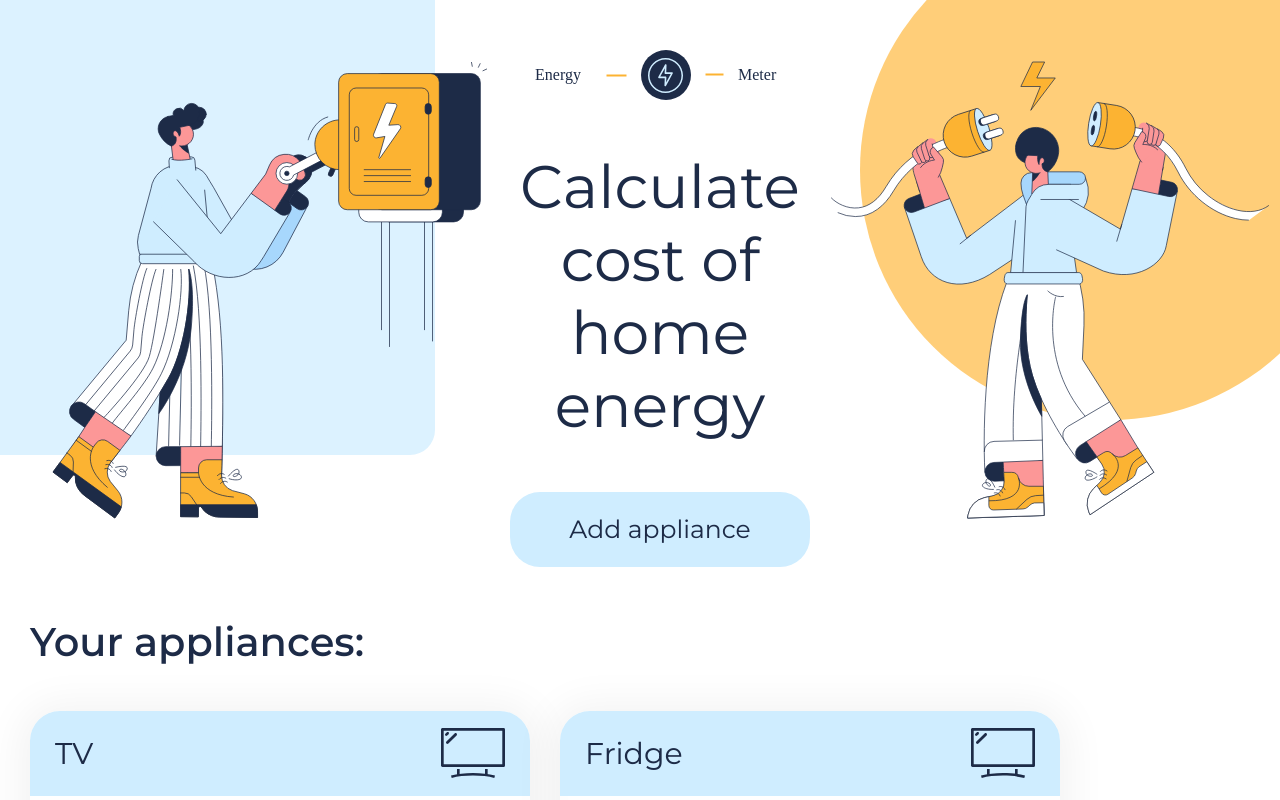
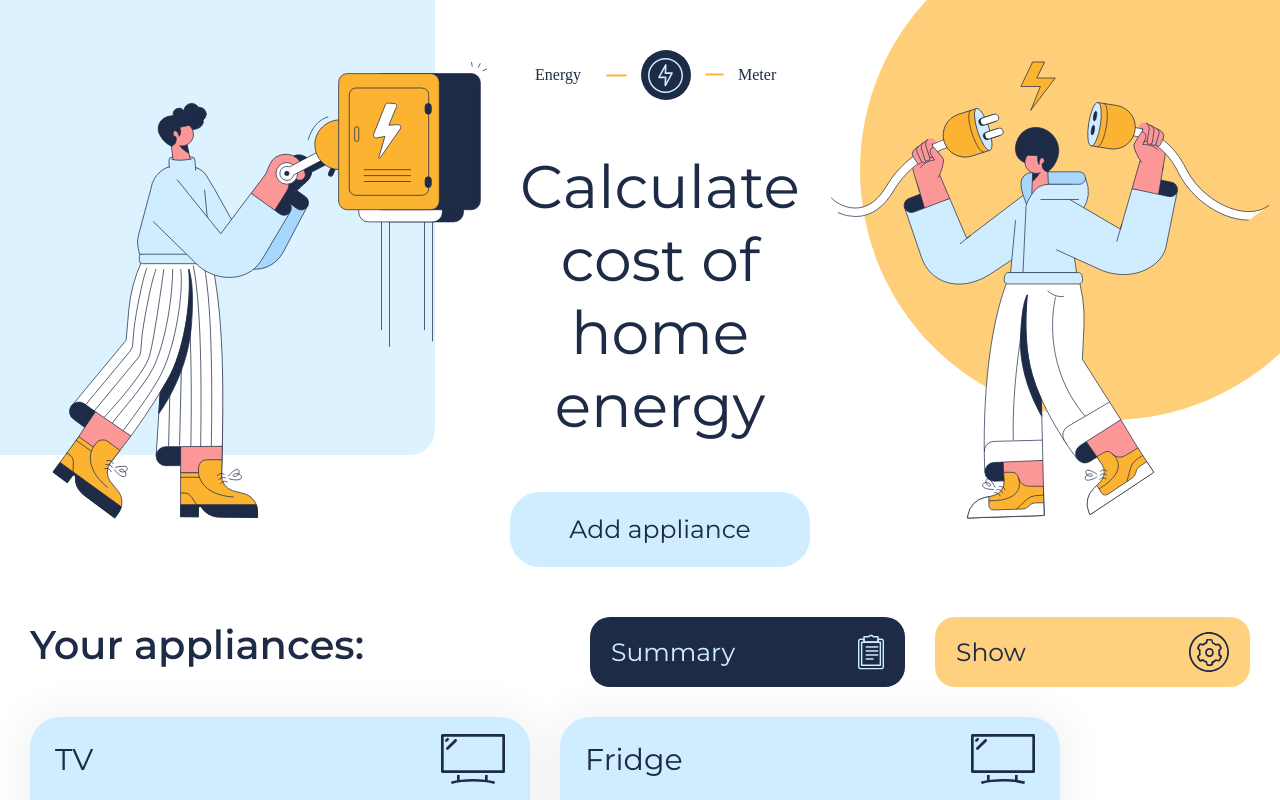
Before and after one commit to Kapitan-Nemo/GloGlo, a Vue app: page / in a window 1280 px wide. Shown: the top 800 px of the page. Built offline with nearby package versions, Linux system fonts and the light colour scheme.

Commit message:
edit options upgrade

```diff
--- a/src/components/ApplianceHero.vue
+++ b/src/components/ApplianceHero.vue
@@ -17,7 +17,7 @@
           <h1 class="hero__title">
             Calculate cost of home energy
           </h1>
-          <button class="hero__button" @click="$emit('openModal')">
+          <button class="hero__button">
             Add appliance
           </button>
         </div>
--- a/src/components/ApplianceMain.vue
+++ b/src/components/ApplianceMain.vue
@@ -9,7 +9,7 @@ import { cards } from '@/common/constats'
 
 const dynamicUrl = new URL('@/assets/svg/controls/', import.meta.url).href
 const { applianceList } = storeToRefs(useAppliance())
-const showEditOptions = ref(false)
+const editable = ref(false)
 
 function removeAppliance(id: number) {
   applianceList.value = applianceList.value.filter(item => item.id !== id)
@@ -28,20 +28,14 @@ function removeAppliance(id: number) {
     />
   </transition> -->
 
-  <!-- <section v-if="Appliances[0] == null" class="hero__empty">
+  <section v-if="applianceList.length === 0" class="hero__empty">
     <div class="container-fluid">
       <h2 class="hero__empty-title">
-          Whoops! You haven't added any<br>
-          appliances yet.
+        Whoops! You haven't added any<br> appliances yet.
       </h2>
-        <img
-          width="200"
-          height="200"
-          class="hero__empty-image"
-          src="@/assets/svg/hero/empty.svg"
-        >
+      <img width="200" height="200" class="hero__empty-image" src="@/assets/svg/hero/empty.svg">
     </div>
-    </section> -->
+  </section>
 
   <section class="appliance">
     <div class="container-fluid">
@@ -49,42 +43,23 @@ function removeAppliance(id: number) {
         <h2 class="appliance__title">
           Your appliances:
         </h2>
-        <!-- <div class="appliance__button-wrap">
-            <button
-              v-if="Appliances.length > 1"
-              class="appliance__button-summary"
-              @click="showSummary = true"
-            >
+        <div class="appliance__button-wrap">
+          <button v-if="applianceList.length > 1" class="appliance__button-summary">
             <span class="appliance__button-summary-wrap">Summary
-                <img
-                  width="26"
-                  height="36"
-                  src="@/assets/svg/buttons/summary.svg"
-                ></span>
+              <img width="26" height="36" src="@/assets/svg/buttons/summary.svg">
+            </span>
           </button>
-            <button class="appliance__button-setting" @click="showEdit">
-              <span
-                v-if="showEditOptions"
-                class="appliance__button-setting-wrap"
-              >Hide options
-                <img
-                  src="@/assets/svg/buttons/settings.svg"
-                  width="40"
-                  height="40"
-                ></span>
-              <span v-else class="appliance__button-setting-wrap">Show options
-                <img
-                  src="@/assets/svg/buttons/settings.svg"
-                  width="40"
-                  height="40"
-                ></span>
+          <button class="appliance__button-setting" @click="editable = !editable">
+            <span class="appliance__button-setting-wrap">{{ editable ? 'Hide' : 'Show' }}
+              <img src="@/assets/svg/buttons/settings.svg" width="40" height="40">
+            </span>
           </button>
-          </div> -->
+        </div>
       </div>
       <div class="appliance__card-wrapper">
         <div v-for="appliance in applianceList" :key="appliance.id" class="appliance__card">
           <transition>
-            <div v-if="showEditOptions" class="appliance__options">
+            <div v-if="editable" class="appliance__options">
               <button class="appliance__options-delete" @click="removeAppliance(appliance.id)">
                 <img class="appliance__options-delete-icon" src="@/assets/svg/controls/delete.svg">
                 Delete
```
Lines whose indentation alone changed are shown as unchanged.
